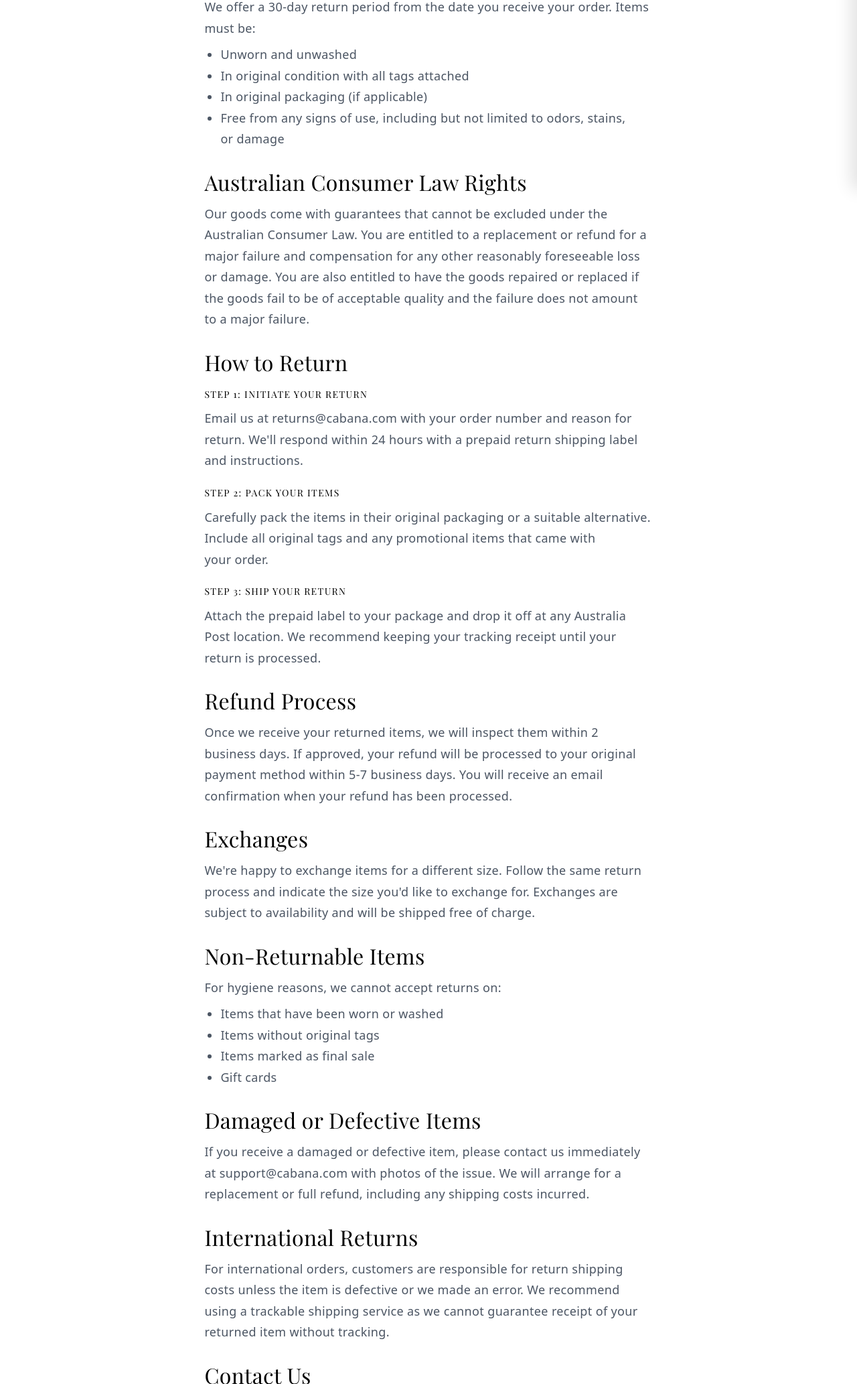
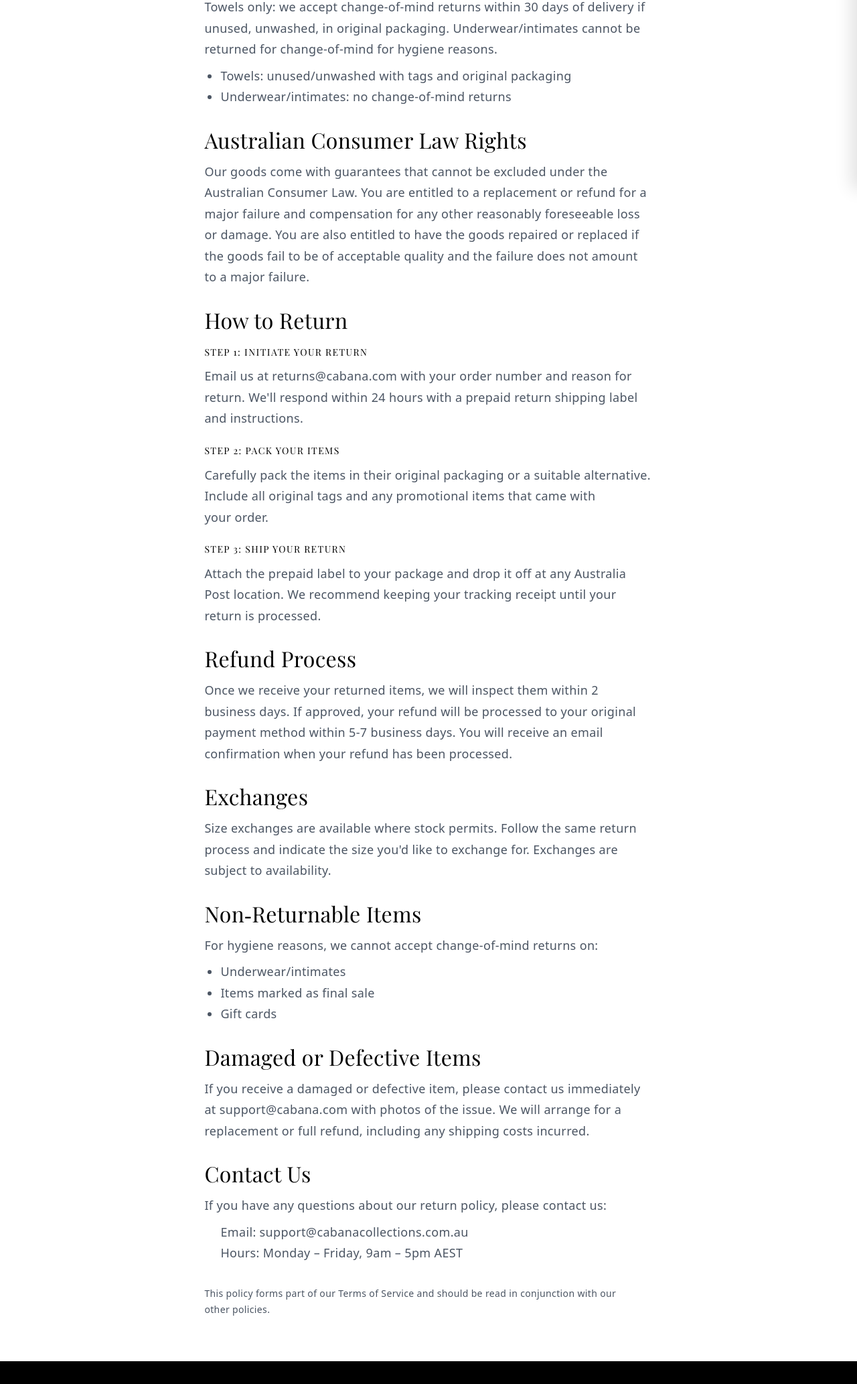
Before and after one commit to joshcabana/Cabana.Collections, a website: page return-policy.html in a window 1280 px wide. Shown: the part 518-2584 px from the top of the page at 67% size. Drawn offline with nearby package versions, Linux system fonts and the light colour scheme.

Commit message:
fix(policy): align shipping & returns; unify contact details (AU-first, towels only CoM)

```diff
--- a/return-policy.html
+++ b/return-policy.html
@@ -165,17 +165,13 @@
               our additional guarantees.
             </p>
 
-            <h2 class="font-heading text-2xl">30-Day Return Guarantee</h2>
+            <h2 class="font-heading text-2xl">Change‑of‑Mind Returns</h2>
             <p>
-              We offer a 30-day return period from the date you receive your order. Items must be:
+              Towels only: we accept change‑of‑mind returns within <strong>30 days</strong> of delivery if unused, unwashed, in original packaging. Underwear/intimates cannot be returned for change‑of‑mind for hygiene reasons.
             </p>
             <ul class="list-disc">
-              <li>Unworn and unwashed</li>
-              <li>In original condition with all tags attached</li>
-              <li>In original packaging (if applicable)</li>
-              <li>
-                Free from any signs of use, including but not limited to odors, stains, or damage
-              </li>
+              <li>Towels: unused/unwashed with tags and original packaging</li>
+              <li>Underwear/intimates: no change‑of‑mind returns</li>
             </ul>
 
             <h2 class="font-heading text-2xl">Australian Consumer Law Rights</h2>
@@ -216,16 +212,14 @@
 
             <h2 class="font-heading text-2xl">Exchanges</h2>
             <p>
-              We're happy to exchange items for a different size. Follow the same return process and
-              indicate the size you'd like to exchange for. Exchanges are subject to availability
-              and will be shipped free of charge.
+              Size exchanges are available where stock permits. Follow the same return process and
+              indicate the size you'd like to exchange for. Exchanges are subject to availability.
             </p>
 
-            <h2 class="font-heading text-2xl">Non-Returnable Items</h2>
-            <p>For hygiene reasons, we cannot accept returns on:</p>
+            <h2 class="font-heading text-2xl">Non‑Returnable Items</h2>
+            <p>For hygiene reasons, we cannot accept change‑of‑mind returns on:</p>
             <ul class="list-disc">
-              <li>Items that have been worn or washed</li>
-              <li>Items without original tags</li>
+              <li>Underwear/intimates</li>
               <li>Items marked as final sale</li>
               <li>Gift cards</li>
             </ul>
@@ -237,19 +231,13 @@
               refund, including any shipping costs incurred.
             </p>
 
-            <h2 class="font-heading text-2xl">International Returns</h2>
-            <p>
-              For international orders, customers are responsible for return shipping costs unless
-              the item is defective or we made an error. We recommend using a trackable shipping
-              service as we cannot guarantee receipt of your returned item without tracking.
-            </p>
+            <!-- Removed international returns; Australia‑first shipping at launch. -->
 
             <h2 class="font-heading text-2xl">Contact Us</h2>
             <p>If you have any questions about our return policy, please contact us:</p>
             <ul class="list-none">
-              <li>Email: returns@cabana.com</li>
-              <li>Phone: 1800 CABANA (1800 222 262)</li>
-              <li>Hours: Monday - Friday, 9am - 5pm AEST</li>
+              <li>Email: support@cabanacollections.com.au</li>
+              <li>Hours: Monday – Friday, 9am – 5pm AEST</li>
             </ul>
 
             <p class="mt-8 text-sm text-gray-300">
```
Also changed, not shown: contact.html (+3 -4 lines), faq.html (+9 -24 lines), shipping-policy.html (+1 -1 lines).
